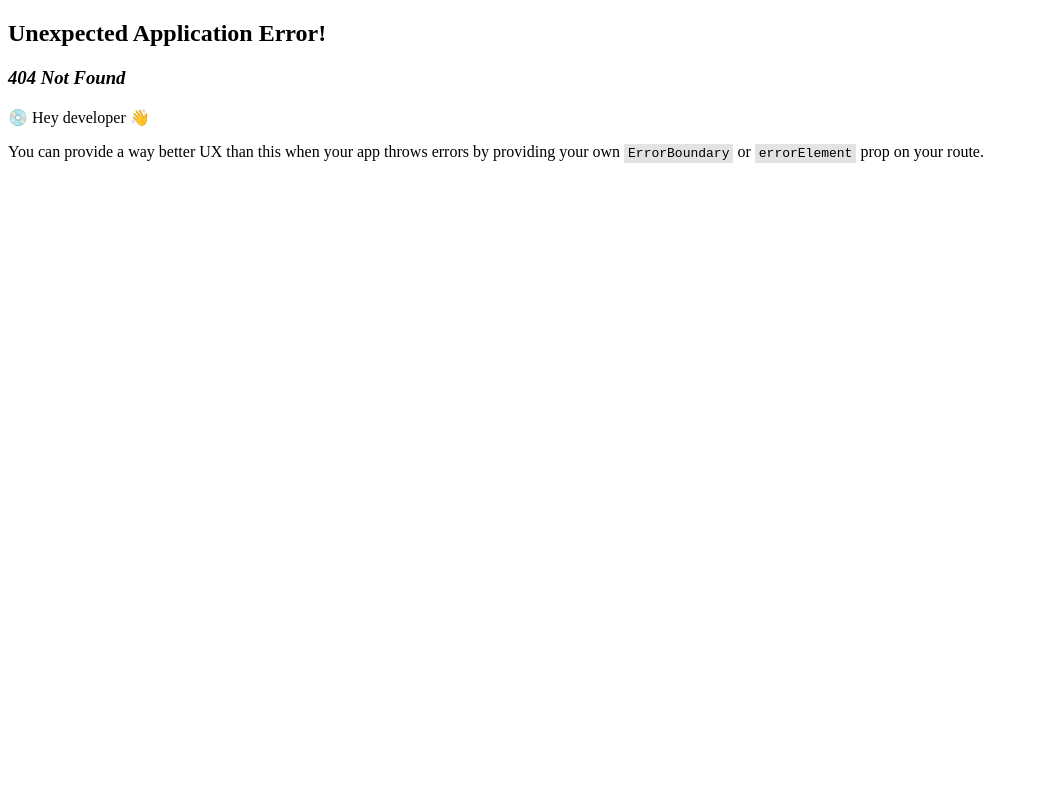
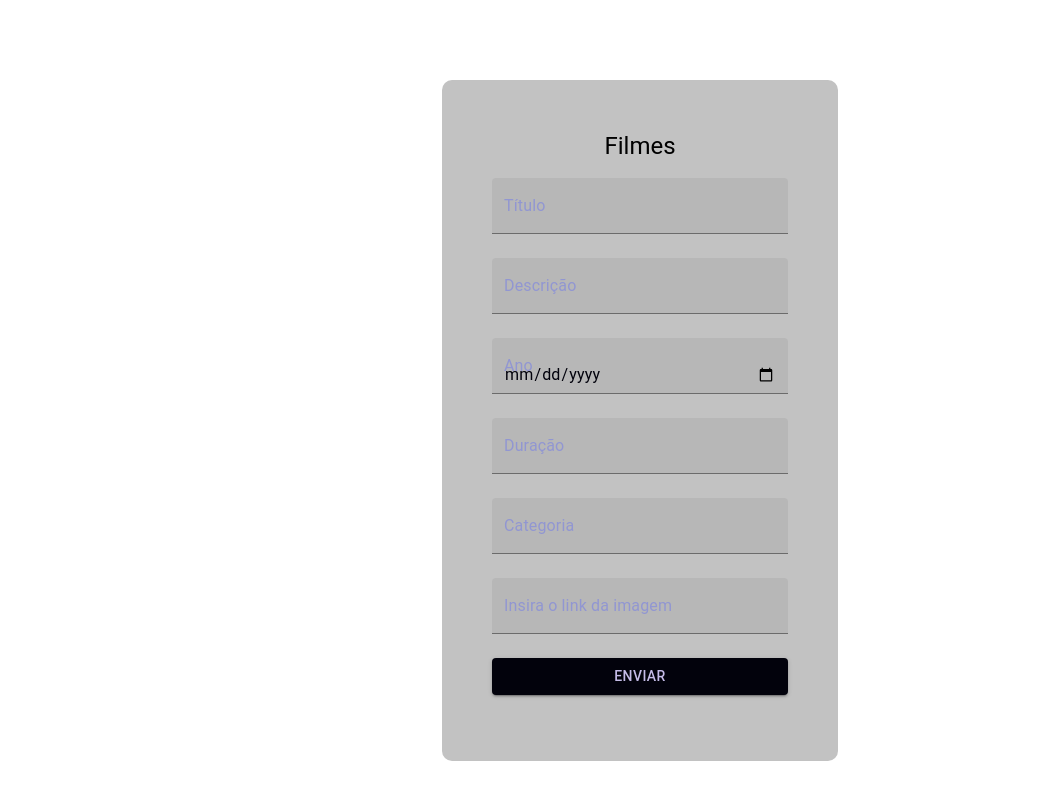
Before and after one commit to PedrooL77/modelo-react, a React (Create React App) app: page /filmes in a window 1280 px wide. Before the commit this address had no page. Shown: the whole page, without its empty margins (0-1039 px from the left). Built offline with nearby package versions, Linux system fonts and the light colour scheme.

Commit message:
Completo

```diff
--- /dev/null
+++ b/src/Cadastro.jsx
@@ -0,0 +1,117 @@
+import { Alert, Box, Button, Container, TextField, Typography } from '@mui/material';
+import React from 'react';
+import { useState, useEffect } from 'react';
+
+function Cadastro() {
+
+    const[ nome, setNome] = useState( "" );
+    const[ email, setEmail ] = useState( "" );
+    const[ telefone, setTelefone ] = useState( "" );
+    const[ cpf, setCpf] = useState( "" );
+    const[ senha, setSenha] = useState( "" );
+    const[ cadastro, setCadastro] = useState( false );
+    const[ erro, setErro ] = useState( false );
+
+    function Cadastrar(evento) {
+
+        evento.preventDefault()
+        fetch( "http://10.139.75.32:8080/users", {
+        method: "POST",
+        headers: {
+            'Content-Type': 'application/json'
+        },
+        body: JSON.stringify(
+            {
+                nome: nome,
+                email: email,
+                cpf: cpf,
+                telefone: telefone,
+                senha: senha
+            }
+        )
+    } )
+    .then( (resposta) => resposta.json())
+    .then( ( json ) => {
+        if( json.cpf ){
+            setCadastro( true );
+            setErro( false )
+        } else {
+            setErro( true );
+            setCadastro ( false );
+        }
+    } )
+    .catch( ( erro ) => { setErro(true)} )
+    }
+
+    useEffect( () => {
+
+        setNome( "" );
+        setEmail( "" );
+        setCpf( "" );
+        setTelefone( "" );
+        setSenha( "" );
+        //setCadastro( false );
+
+
+    }, [cadastro] );
+
+  return (
+    <Container component="section" maxWidth="xs">
+        <Box sx={{ mt: 10, backgroundColor: "#C2C2C2", padding: "50px", borderRadius: "10px", display: "flex", flexDirection: "column", alignItems: "center"}}>
+            <Typography component="h1" variant='h5'>Cadastre-se</Typography>
+            { erro && ( <Alert severity="warning" sx={{ mt: 2 , mb: 2 }}>Desculpe tente novamente!</Alert>) }
+            { cadastro && ( <Alert severity="success" sx={{ mt: 2 , mb: 2 }}>Obrigado por se cadastrar!</Alert>) }
+            <Box component="form" onSubmit={Cadastrar}>
+                <TextField
+                label="Nome"
+                variant="filled"
+                type="name"
+                margin="normal"
+                value={nome}
+                onChange={ (e) => setNome( e.target.value )}
+                fullWidth
+                />
+                <TextField
+                label="Email"
+                variant="filled"
+                type="email"
+                margin="normal"
+                value={email}
+                onChange={ (e) => setEmail( e.target.value )}
+                fullWidth
+                />
+                <TextField
+                label="Telefone"
+                variant="filled"
+                type="tel"
+                margin="normal"
+                value={telefone}
+                onChange={ (e) => setTelefone( e.target.value )}
+                fullWidth
+                />
+                <TextField
+                label="CPF"
+                variant="filled"
+                type="number"
+                margin="normal"
+                value={cpf}
+                onChange={ (e) => setCpf( e.target.value )}
+                fullWidth
+                />
+                <TextField
+                label="Senha"
+                variant="filled"
+                type="password"
+                margin="normal"
+                value={senha}
+                onChange={ (e) => setSenha( e.target.value )}
+                fullWidth
+                />
+                <Button type="submit" variant="contained" fullWidth sx={ {mt: 2, mb: 2}}>Cadastrar</Button>
+            </Box>
+        </Box>
+    </Container>
+  )
+}
+
+export default Cadastro;
--- /dev/null
+++ b/src/Filmes.jsx
@@ -0,0 +1,130 @@
+import { Alert, Box, Button, Container, TextField, Typography } from '@mui/material';
+import React from 'react';
+import { useState, useEffect } from 'react';
+import { useNavigate, json } from 'react-router-dom';
+
+function Filmes() {
+
+    const[ titulo, setTitulo] = useState( "" );
+    const[ descricao, setDescricao ] = useState( "" );
+    const[ ano, setAno] = useState( "" );
+    const[ duracao, setDuracao] = useState( "" );
+    const[ categoria, setCategoria] = useState( "" );
+    const[ imagem, setImagem] = useState( "" );
+    const[ erro, setErro] = useState( "" );
+    const[ enviar, setEnviar] = useState( "" );
+
+
+    function Enviar(evento) {
+
+        evento.preventDefault()
+        fetch( "http://10.139.75.32:8080/filmes", {
+        method: "POST",
+        headers: {
+            'Content-Type': 'application/json'
+        },
+        body: JSON.stringify(
+            {
+                titulo: titulo,
+                descricao: descricao,
+                ano: ano,
+                duracao: duracao,
+                categoria: categoria,
+                imagem: imagem
+            }
+        )
+    } )
+    .then( (resposta) => resposta.json())
+    .then( ( json ) => {
+        if( json ){
+            setEnviar( true );
+            setErro( false )
+        } else {
+            setErro( true );
+            setEnviar ( false );
+        }
+    } )
+    .catch( ( erro ) => { setErro(true)} )
+    }
+
+    useEffect( () => {
+
+        setTitulo( "" );
+        setDescricao( "" );
+        setAno( "" );
+        setDuracao( "" );
+        setCategoria( "" );
+        setImagem( "" );
+
+
+    }, [enviar] );
+
+  return (
+    <Container component="section" maxWidth="xs">
+        <Box sx={{ mt: 10, backgroundColor: "#C2C2C2", padding: "50px", borderRadius: "10px", display: "flex", flexDirection: "column", alignItems: "center"}}>
+            <Typography component="h1" variant='h5'>Filmes</Typography>
+            { erro && ( <Alert severity="warning" sx={{ mt: 2 , mb: 2 }}>Desculpe, tente novamente!</Alert>) }
+            { enviar && ( <Alert severity="success" sx={{ mt: 2 , mb: 2 }}>Enviado!</Alert>) }
+            <Box component="form" onSubmit={Enviar}>
+                <TextField
+                    label="Título"
+                    variant="filled"
+                    type="text"
+                    margin="normal"
+                    value={titulo}
+                    onChange={ (e) => setTitulo( e.target.value )}
+                    fullWidth
+                />
+                <TextField
+                    label="Descrição"
+                    variant="filled"
+                    type="text"
+                    margin="normal"
+                    value={descricao}
+                    onChange={ (e) => setDescricao( e.target.value )}
+                    fullWidth
+                />
+                <TextField
+                    label="Ano"
+                    variant="filled"
+                    type="date"
+                    margin="normal"
+                    value={ano}
+                    onChange={ (e) => setAno( e.target.value )}
+                    fullWidth
+                />
+                <TextField
+                    label="Duração"
+                    variant="filled"
+                    type="text"
+                    margin="normal"
+                    value={duracao}
+                    onChange={ (e) => setDuracao( e.target.value )}
+                    fullWidth
+                />
+                <TextField
+                    label="Categoria"
+                    variant="filled"
+                    type="text"
+                    margin="normal"
+                    value={categoria}
+                    onChange={ (e) => setCategoria( e.target.value )}
+                    fullWidth
+                />
+                <TextField
+                    label="Insira o link da imagem"
+                    variant="filled"
+                    type="text"
+                    margin="normal"
+                    value={imagem}
+                    onChange={ (e) => setImagem( e.target.value )}
+                    fullWidth
+                />
+                <Button type="submit" variant="contained" fullWidth sx={ {mt: 2, mb: 2}}>Enviar</Button>
+            </Box>
+        </Box>
+    </Container>
+  )
+}
+
+export default Filmes;
--- a/src/Login.jsx
+++ b/src/Login.jsx
@@ -1,34 +1,8 @@
-import { Box, Button, Checkbox, Container, FormControlLabel, Grid, TextField, Typography } from '@mui/material';
+import { Alert, Box, Button, Checkbox, Container, FormControlLabel, Grid, TextField, Typography } from '@mui/material';
 import React from 'react';
-import { createTheme, ThemeProvider } from '@mui/material/styles';
 import { useState, useEffect } from 'react';
 import { useNavigate, json } from 'react-router-dom';
 
-const theme = createTheme({
-    palette: {
-        mode: 'light',
-        primary: {
-          main: '#02020c',
-          contrastText: '#c5bce8',
-        },
-        secondary: {
-          main: '#091bc1',
-          light: '#2929e0',
-
-        },
-        background: {
-          default: '#d4d0d0',
-          paper: '#fbf7f7',
-        },
-        error: {
-          main: '#af0a28',
-        },
-        text: {
-            primary: '#02020c',
-            secondary: '#9196d2',
-          },
-      },
-});
 
 function Login() {
 
@@ -37,9 +11,9 @@
     const[ lembrar, setLembrar ] = useState( false );
     const[ login, setLogin ] = useState( false );
     const[ erro, setErro ] = useState( false );
-
     const navigate = useNavigate();
 
+    /*Se o login for correto o efeito colateral é de limpar os campos e enviar o usuário para outra página*/
     useEffect( () => {
 
         if(login){
@@ -55,7 +29,7 @@
 function Autenticar( evento )
 {
     evento.preventDefault();
-    fetch( "https://api.escuelajs.co/api/v1/auth/login", {
+    fetch( "http://10.139.75.32:8080/login", {
         method: "POST",
         headers: {
             'Content-Type': 'application/json'
@@ -63,16 +37,17 @@
         body: JSON.stringify(
             {
                 email: email,
-                password: senha
+                senha: senha
             }
         )
     } )
+    /* Se a requisição acima der certo então(then), transforma a resposta em json e a partir do json o código verifica se(if) o login foi efetuado ou não*/
     .then( (resposta) => resposta.json())
     .then( ( json ) => {
-        if( json.statusCode === 401 ){
+        if( json.film ){
+            setLogin(true);
+        } else{
             setErro(true);
-        } else{
-            setLogin(true);
         }
     } )
     .catch( ( erro ) => { setErro(true)} )
@@ -80,10 +55,11 @@
 }
 
     return (
-        <ThemeProvider theme={theme}>
+
         <Container component="section" maxWidth="xs">
             <Box sx={{ mt: 10, backgroundColor: "#C2C2C2", padding: "50px", borderRadius: "10px", display: "flex", flexDirection: "column", alignItems: "center"}} >
                 <Typography component="h1" variant='h5'>Entrar</Typography>
+                { erro && ( <Alert severity="warning">Revise seus dados e tente novamente!</Alert>) }
                 <Box component="form" onSubmit={Autenticar}>
                     <TextField
                     label="Email"
@@ -93,6 +69,7 @@
                     value={email}
                     onChange={ (e) => setEmail( e.target.value )}
                     fullWidth
+                    {...erro && ("erro") }
                     />
                     <TextField
                     label="Senha"
@@ -119,7 +96,6 @@
                 </Box>
             </Box>
         </Container>
-        </ThemeProvider>
     );
 }
 
--- a/src/index.js
+++ b/src/index.js
@@ -1,8 +1,37 @@
 import React from 'react';
 import ReactDOM from 'react-dom/client';
+import { createTheme, ThemeProvider } from '@mui/material/styles';
 import App from './App';
 import { createBrowserRouter, RouterProvider } from 'react-router-dom';
 import Login from './Login';
+import Cadastro from './Cadastro';
+import Filmes from './Filmes';
+
+const theme = createTheme({
+  palette: {
+      mode: 'light',
+      primary: {
+        main: '#02020c',
+        contrastText: '#c5bce8',
+      },
+      secondary: {
+        main: '#091bc1',
+        light: '#2929e0',
+
+      },
+      background: {
+        default: '#d4d0d0',
+        paper: '#fbf7f7',
+      },
+      error: {
+        main: '#af0a28',
+      },
+      text: {
+          primary: '#02020c',
+          secondary: '#9196d2',
+        },
+    },
+});
 
 const router = createBrowserRouter([
   {
@@ -12,10 +41,20 @@
   {
     path: "/login",
     element: <Login/>
+  },
+  {
+    path: "/cadastro",
+    element: <Cadastro/>
+  },
+  {
+    path: "/filmes",
+    element: <Filmes/>
   }
 ]);
 
 const root = ReactDOM.createRoot(document.getElementById('root'));
 root.render(
-  <RouterProvider router={router} />
+  <ThemeProvider theme={theme}>
+    <RouterProvider router={router} />
+  </ThemeProvider>
 );
```
